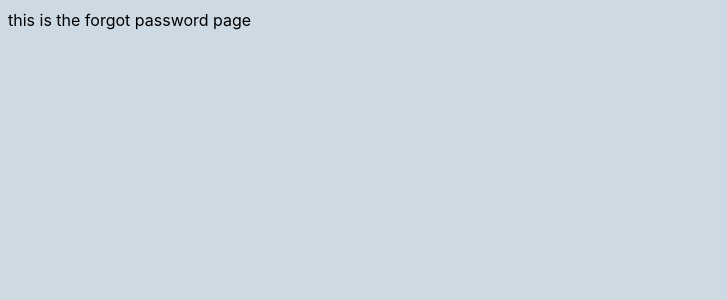
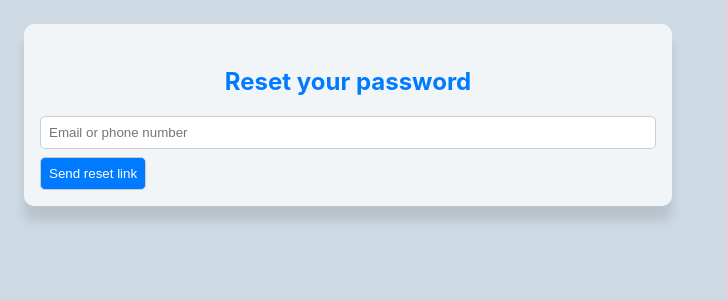
Before and after one commit to pramirez2328/login-project, a React (Vite) app: page /forgot_password in a window 1280 px wide. Shown: the top 300 px of the page, without its empty margins (0-727 px from the left). Built offline with nearby package versions, Linux system fonts and the light colour scheme.

Commit message:
add forgot password

```diff
--- a/src/components/forgotPassword/ForgotPassword.tsx
+++ b/src/components/forgotPassword/ForgotPassword.tsx
@@ -1,5 +1,19 @@
+import { Link } from 'react-router-dom';
+
 function ForgotPassword() {
-  return <div>this is the forgot password page</div>;
+  return (
+    <div className='right-section'>
+      <div className='card'>
+        <p className='card-title'>Reset your password</p>
+        <form className='form'>
+          <input className='username' type='text' placeholder='Email or phone number' />
+          <Link to='/'>
+            <button className='login-button'>Send reset link</button>
+          </Link>
+        </form>
+      </div>
+    </div>
+  );
 }
 
 export default ForgotPassword;
```
